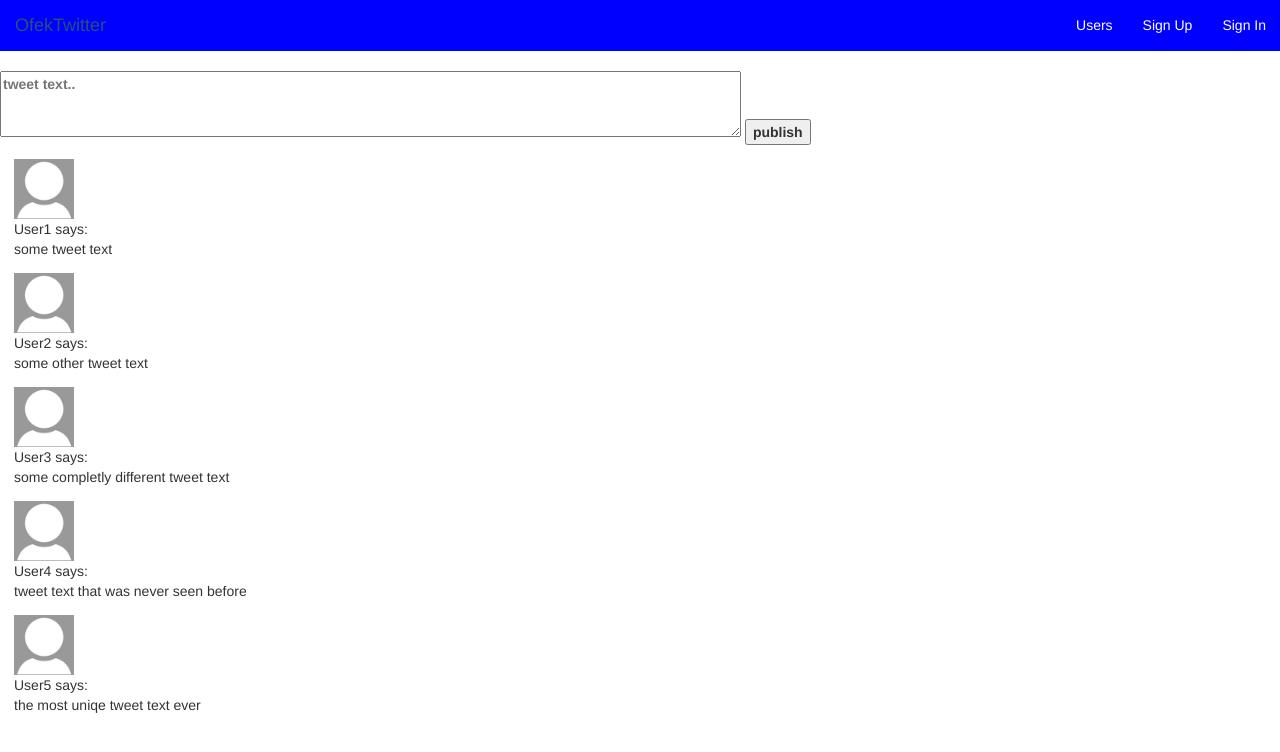
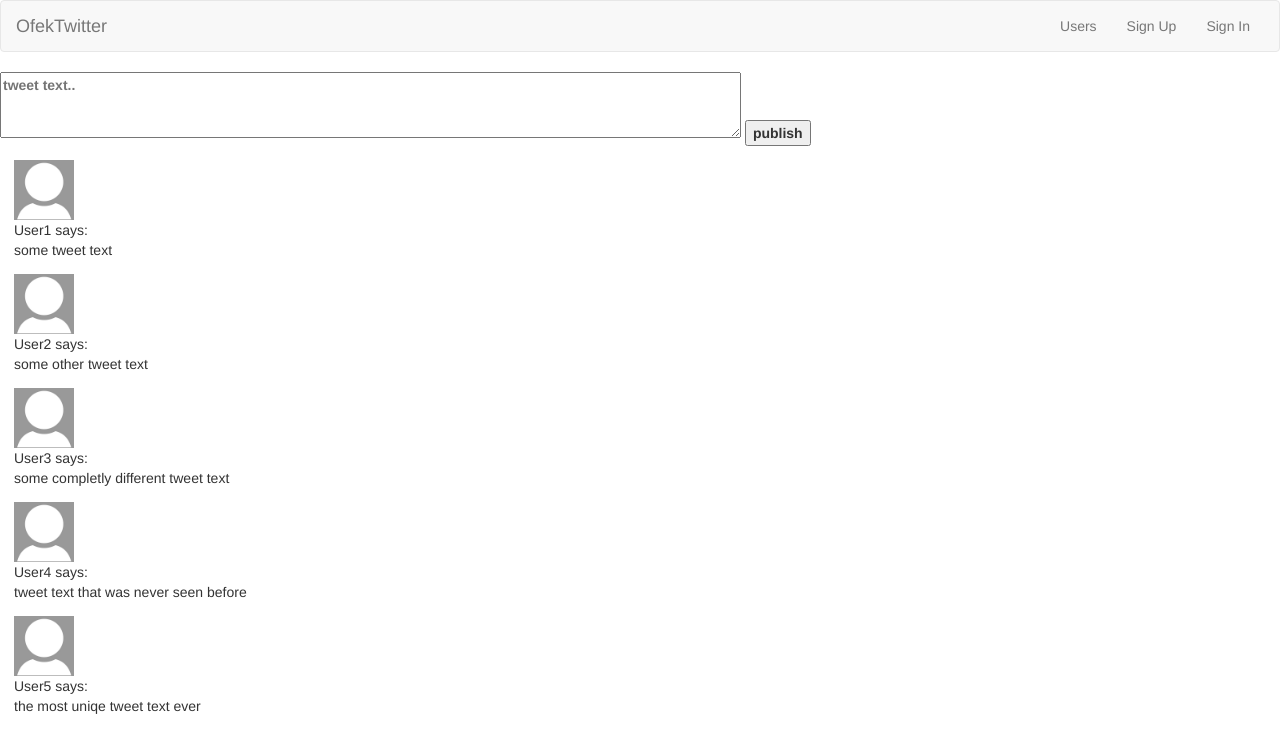
Before and after one commit to WebCourse3/OfekTwitter-Yarin, a plain HTML site: page index.html in a window 1280 px wide. Drawn offline with nearby package versions, Linux system fonts and the light colour scheme.

Commit message:
fixed inconsistent navbar styling

```diff
--- a/index.html
+++ b/index.html
@@ -1,50 +1,77 @@
 <!DOCTYPE html>
 <html lang="he">
+
 <head>
     <meta charset="UTF-8">
     <meta name="viewport" content="width=device-width, initial-scale=1.0">
     <meta http-equiv="X-UA-Compatible" content="ie=edge">
     <title>OfekTwitter</title>
-    <link href="https://maxcdn.bootstrapcdn.com/bootstrap/3.3.7/css/bootstrap.min.css" rel="stylesheet" integrity="sha384-BVYiiSIFeK1dGmJRAkycuHAHRg32OmUcww7on3RYdg4Va+PmSTsz/K68vbdEjh4u" crossorigin="anonymous">
+    <link href="https://maxcdn.bootstrapcdn.com/bootstrap/3.3.7/css/bootstrap.min.css" rel="stylesheet" integrity="sha384-BVYiiSIFeK1dGmJRAkycuHAHRg32OmUcww7on3RYdg4Va+PmSTsz/K68vbdEjh4u"
+        crossorigin="anonymous">
     <link rel="stylesheet" href="styles/style.css">
 </head>
+
 <body>
-    <nav class="navbar navbar-static-top">
-        <a class="navbar-brand" href="index.html">OfekTwitter</a>
-        <ul class="nav navbar-nav navbar-right">
-            <li><a href="users.html">Users</a></li>
-            <li><a href="sign-up.html">Sign Up</a></li>
-            <li><a href="sign-in.html">Sign In</a></li>
-        </ul>
+    <nav class="navbar navbar-default">
+        <div class="container-fluid">
+            <div class="navbar-header">
+                <a class="navbar-brand" href="index.html">OfekTwitter</a>
+            </div>
+            <ul class="nav navbar-nav navbar-right">
+                <li>
+                    <a href="users.html">Users</a>
+                </li>
+                <li>
+                    <a href="sign-up.html">Sign Up</a>
+                </li>
+                <li>
+                    <a href="sign-in.html">Sign In</a>
+                </li>
+            </ul>
+        </div>
     </nav>
 
-    <label><textarea name="tweetText" id="tweetText" cols="80" rows="3" placeholder="tweet text.."></textarea> <input type="submit" value="publish"></label>
+    <label>
+        <textarea name="tweetText" id="tweetText" cols="80" rows="3" placeholder="tweet text.."></textarea>
+        <input type="submit" value="publish">
+    </label>
     <section class="tweets-section">
         <div class="tweet">
-            <div class="tweeter-avatar"><img src="images/avatar.jpg" alt="avatar" class="avatar"></div>
+            <div class="tweeter-avatar">
+                <img src="images/avatar.jpg" alt="avatar" class="avatar">
+            </div>
             <div class="tweeter-username">User1 says:</div>
             <div class="tweet-text">some tweet text</div>
         </div>
         <div class="tweet">
-            <div class="tweeter-avatar"><img src="images/avatar.jpg" alt="avatar" class="avatar"></div>
+            <div class="tweeter-avatar">
+                <img src="images/avatar.jpg" alt="avatar" class="avatar">
+            </div>
             <div class="tweeter-username">User2 says:</div>
             <div class="tweet-text">some other tweet text</div>
         </div>
         <div class="tweet">
-            <div class="tweeter-avatar"><img src="images/avatar.jpg" alt="avatar" class="avatar"></div>
+            <div class="tweeter-avatar">
+                <img src="images/avatar.jpg" alt="avatar" class="avatar">
+            </div>
             <div class="tweeter-username">User3 says:</div>
             <div class="tweet-text">some completly different tweet text</div>
         </div>
         <div class="tweet">
-            <div class="tweeter-avatar"><img src="images/avatar.jpg" alt="avatar" class="avatar"></div>
+            <div class="tweeter-avatar">
+                <img src="images/avatar.jpg" alt="avatar" class="avatar">
+            </div>
             <div class="tweeter-username">User4 says:</div>
             <div class="tweet-text">tweet text that was never seen before</div>
         </div>
         <div class="tweet">
-            <div class="tweeter-avatar"><img src="images/avatar.jpg" alt="avatar" class="avatar"></div>
+            <div class="tweeter-avatar">
+                <img src="images/avatar.jpg" alt="avatar" class="avatar">
+            </div>
             <div class="tweeter-username">User5 says:</div>
             <div class="tweet-text">the most uniqe tweet text ever</div>
         </div>
     </section>
 </body>
+
 </html>
--- a/styles/style.css
+++ b/styles/style.css
@@ -7,15 +7,7 @@ label {
     display: block;
 }
 
-nav {
-    background-color: blue;
-    color: white;
-}
-nav a {
-    color: white;
-}
-
-.navbar-static-top {
+.navbar {
     padding-right: 1em;
 }
 
```
Also changed, not shown: sign-in.html (+28 -10 lines), sign-up.html (+31 -11 lines), users.html (+5 -1 lines).
